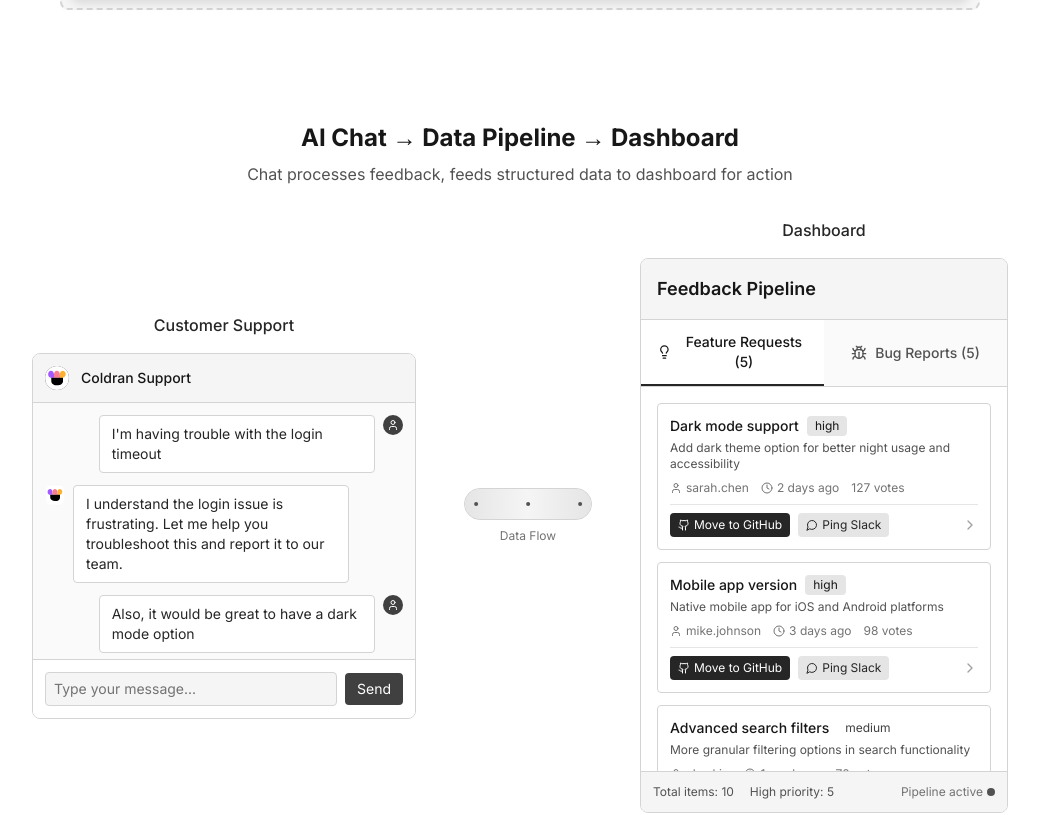
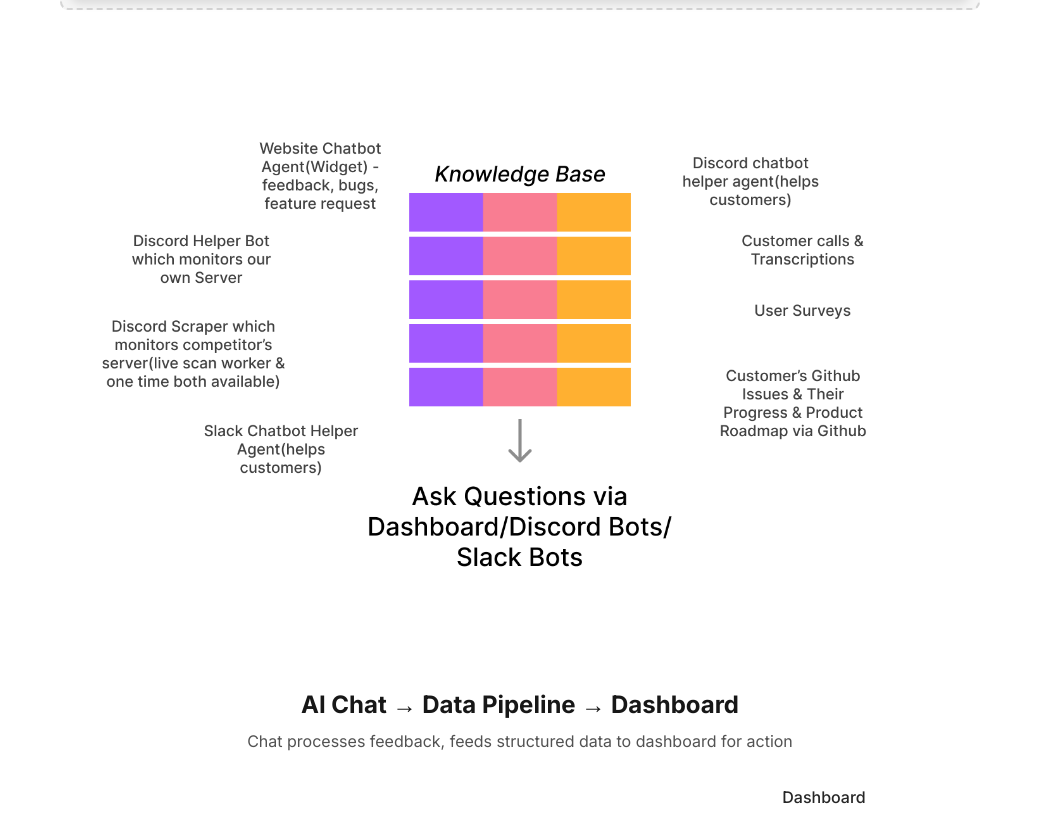
Before and after one commit to ColdranAI/web, a Next.js app: page / in a window 1280 px wide. Shown: the part 1842-2657 px from the top of the page, without its empty margins (120-1159 px from the left). Built offline with nearby package versions, Linux system fonts and the light colour scheme.

Commit message:
add image

```diff
--- a/src/app/(marketing)/page.tsx
+++ b/src/app/(marketing)/page.tsx
@@ -39,6 +39,7 @@ export default function Home() {
       <p className="text-center text-sm text-muted-foreground">would love to buy coldrun.ai but it's costly</p>
       </div>
       <TemplatesSection />
+      <Image src="/knowledge-base.png" alt="Knowledge Base" width={1000} height={1000} className="mb-20" />
 
       <div className="space-y-16">
           {/* Row 1: Chat to Dashboard Pipeline */}
```
Also changed, not shown: public/knowledge-base.png (added).
